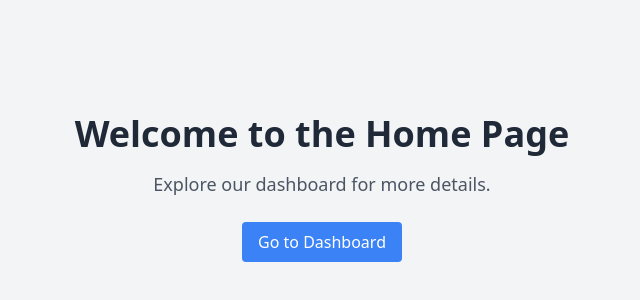
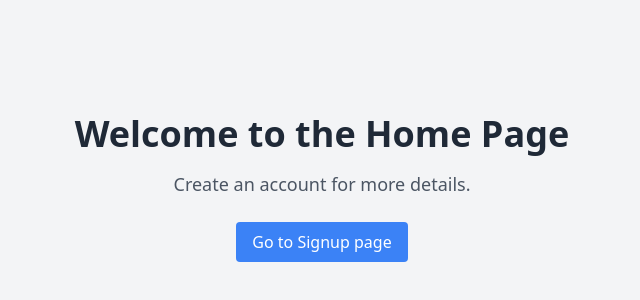
Before and after one commit to cdyniranjan7321/Business_Appointments, a Next.js app: page / in a window 1280 px wide. Shown: the part 212-512 px from the top of the page, without its empty margins (318-958 px from the left). Built offline with nearby package versions, Linux system fonts and the light colour scheme.

Commit message:
change busness_signup page and page

```diff
--- a/src/app/business_signup/page.tsx
+++ b/src/app/business_signup/page.tsx
@@ -215,21 +215,25 @@ export default function SignupPage() {
               .
             </label>
           </div>
-          <button
-            type="submit"
+
+             {/* Updated Continue button */}
+             <a
+                 href="/business_signup2"
                       style={{
                                 width: "100%",
+                                display: "block", // Ensures it takes the full width
+                                textAlign: "center",
                                 padding: "12px",
                                 backgroundColor: "#28a745",
                                 color: "#ffffff",
-              border: "none",
                                 borderRadius: "4px",
                                 fontSize: "1rem",
                                 cursor: "pointer",
+                                textDecoration: "none",
                               }}
                                  >
                                     Continue
-          </button>
+            </a>
         </form>
         <p
           style={{
--- a/src/app/business_signup2/page.tsx
+++ b/src/app/business_signup2/page.tsx
@@ -1275,7 +1275,8 @@ const BusinessSignup = () => {
               border: "none",
             }}
           />
-          <button
+         <a
+  href="/dashboard"
   style={{
     color: "#ffffff",
     marginTop: "2.25rem",
@@ -1291,10 +1292,15 @@ const BusinessSignup = () => {
     height: "3rem",
     minWidth: "30.88rem",
     borderRadius: "5px",
+    display: "inline-block",
+    textAlign: "center",
+    lineHeight: "3rem", // Ensures text is vertically centered
+    textDecoration: "none", // Removes underline
   }}
 >
   Continue
-          </button>
+</a>
+
 
       </div>
     </div>
--- a/src/app/page.tsx
+++ b/src/app/page.tsx
@@ -3,12 +3,12 @@ export default function HomePage() {
   return (
     <div className="flex flex-col items-center justify-center h-screen bg-gray-100">
       <h1 className="text-4xl font-bold text-gray-800">Welcome to the Home Page</h1>
-      <p className="text-lg text-gray-600 mt-4">Explore our dashboard for more details.</p>
+      <p className="text-lg text-gray-600 mt-4">Create an account for more details.</p>
       <a
-        href="/dashboard"
+        href="/business_signup"
         className="mt-6 bg-blue-500 text-white px-4 py-2 rounded hover:bg-blue-600"
       >
-        Go to Dashboard
+        Go to Signup page
       </a>
     </div>
   );
```
Lines whose indentation alone changed are shown as unchanged.
